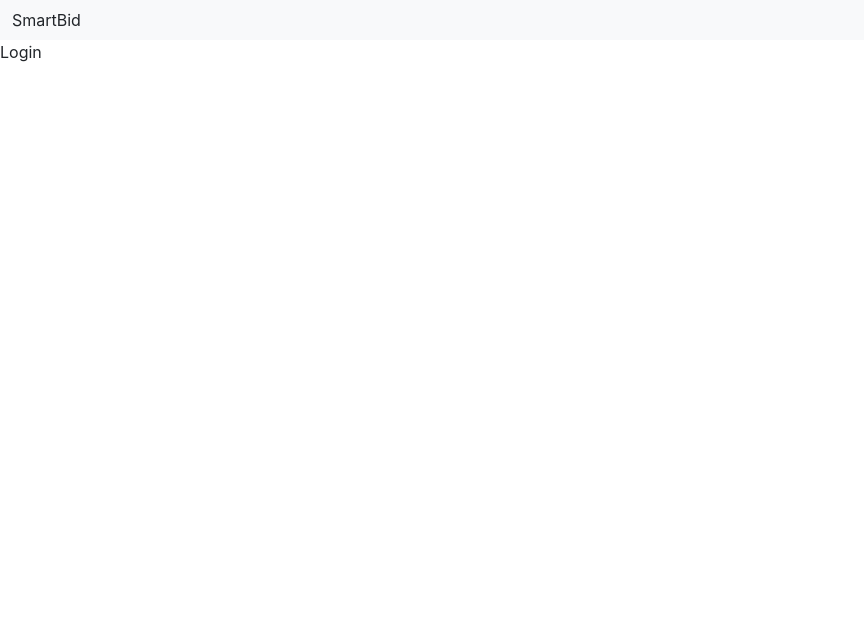
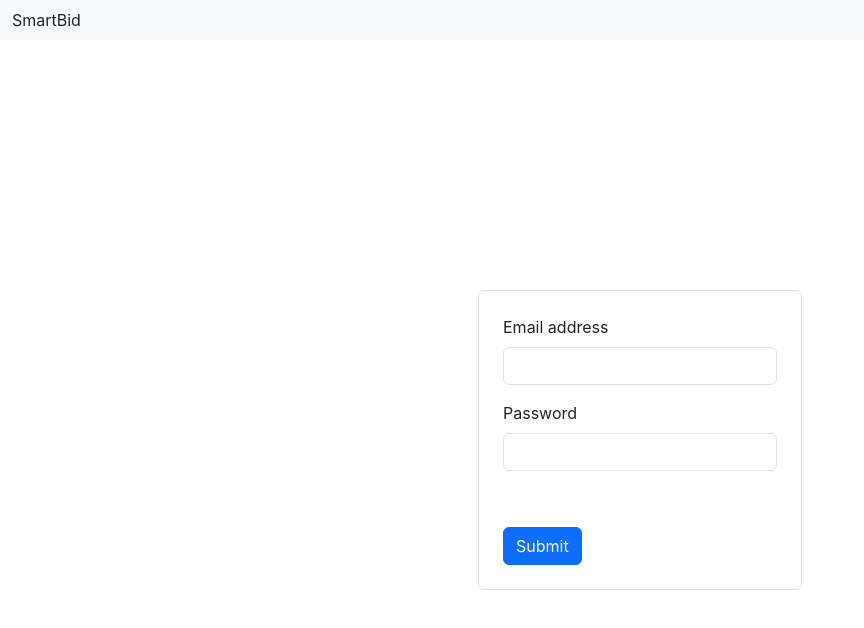
Before and after one commit to kanishkamadushani/smartBidApp, a React (Create React App) app in the folder frontend/: page /login in a window 1280 px wide. Shown: the top 628 px of the page, without its empty margins (0-864 px from the left). Built offline with nearby package versions, Linux system fonts and the light colour scheme.

Commit message:
Login form added

```diff
--- /dev/null
+++ b/frontend/src/components/LoginForm.js
@@ -0,0 +1,26 @@
+import React from "react";
+
+const LoginForm = () => {
+  return (
+    <div className="d-flex justify-content-center align-items-center vh-100">
+      <div className="border p-4 rounded">
+        <form>
+          <div className="mb-3">
+            <label className="form-label">Email address</label>
+            <input type="email" className="form-control" />
+          </div>
+          <div className="mb-3">
+            <label className="form-label">Password</label>
+            <input type="password" className="form-control" />
+          </div>
+          <div className="mb-3 form-check"></div>
+          <button type="submit" className="btn btn-primary">
+            Submit
+          </button>
+        </form>
+      </div>
+    </div>
+  );
+};
+
+export default LoginForm;
--- a/frontend/src/pages/Login.js
+++ b/frontend/src/pages/Login.js
@@ -1,9 +1,12 @@
-import React from 'react'
+import React from "react";
+import LoginForm from "../components/LoginForm";
 
 const Login = () => {
   return (
-    <div>Login</div>
-  )
-}
+    <div>
+      <LoginForm />
+    </div>
+  );
+};
 
-export default Login
+export default Login;
```
